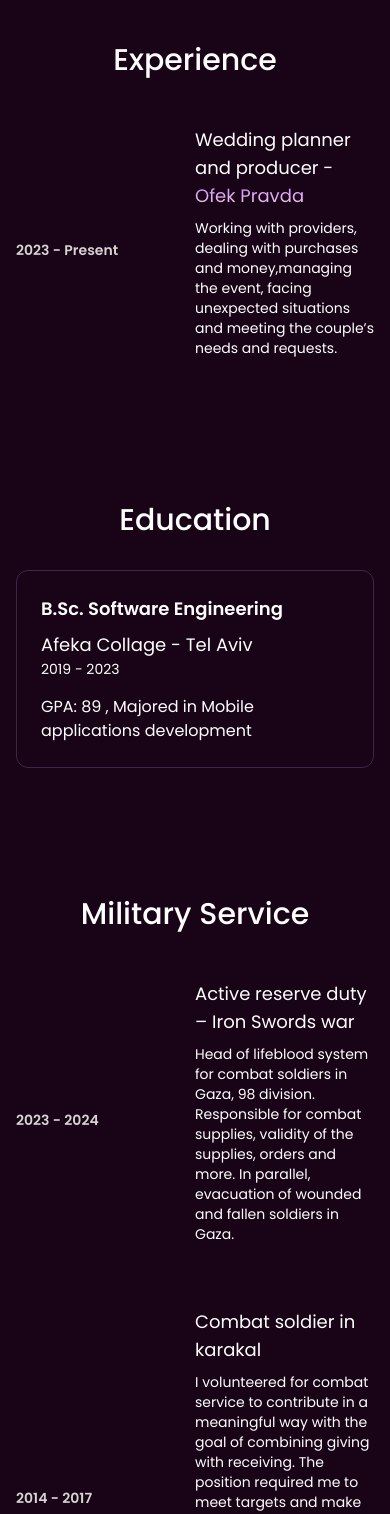
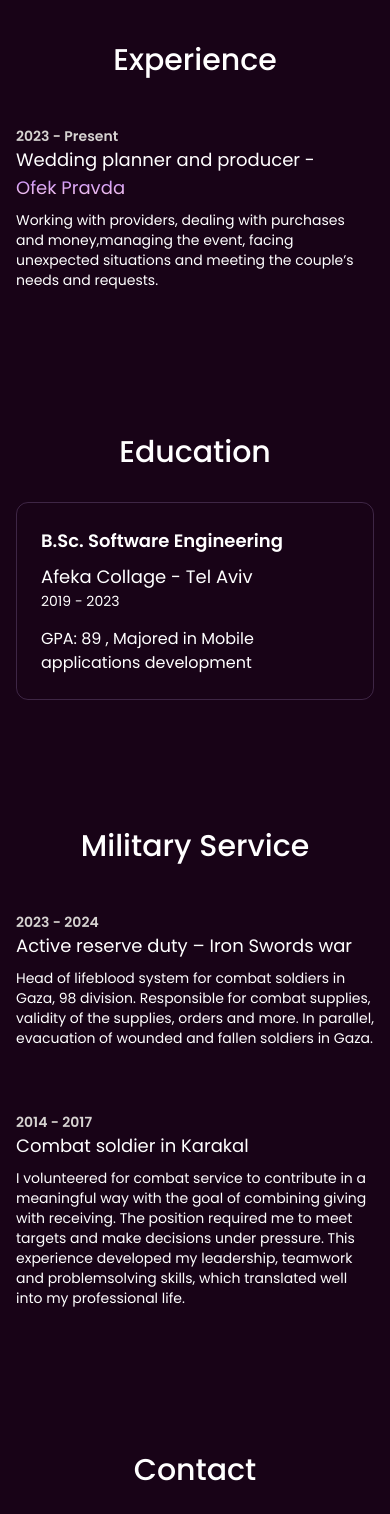
Before and after one commit to shacharml/portfolio-website, a React (Vite) app: page / in a window 390 px wide. Shown: the part 4860-6374 px from the top of the page. Built offline with nearby package versions, Linux system fonts and the light colour scheme.

Commit message:
Fix view on Mobile

```diff
--- a/constants/index.jsx
+++ b/constants/index.jsx
@@ -161,7 +161,7 @@ export const MILITARY_SERVICE = [
   },
   {
     yearRange: "2014 - 2017",
-    role: "Combat soldier in karakal",
+    role: "Combat soldier in Karakal",
     description:
       "I volunteered for combat service to contribute in a meaningful way with the goal of combining giving with receiving. The position required me to meet targets and make decisions under pressure. This experience developed my leadership, teamwork and problemsolving skills, which translated well into my professional life.",
   },
--- a/src/components/Experience.jsx
+++ b/src/components/Experience.jsx
@@ -13,16 +13,18 @@ const Experience = () => {
           {EXPERIENCES.map((exp, index) => (
             <div
               key={index}
-              className="flex items-center justify-between md:flex-row"
+              className="flex flex-col md:flex-row md:items-center md:justify-between"
             >
-              <div className="w-full text-sm font-semibold text-stone-300 md:w-1/4 lg:text-lg">
+              <div className="w-full text-sm font-semibold text-stone-300 order-1 md:order-none md:w-1/4 lg:text-lg">
                 {exp.yearRange}
               </div>
-              <div className="w-full md:w-3/4">
+              <div className="w-full order-2 md:w-3/4">
                 <h3 className="mb-2 text-lg lg:text-2xl">
                   {exp.role} -{" "}
-                  <span className="bg-gradient-to-b from-purple-400 to-pink-200 bg-clip-text text-transparent">
-                    {exp.company}
+                  <span className="block md:inline">
+                    <span className="bg-gradient-to-b from-purple-400 to-pink-200 bg-clip-text text-transparent">
+                      {exp.company}
+                    </span>
                   </span>
                 </h3>
                 <p className="mb-4 text-sm lg:text-base">{exp.description}</p>
--- a/src/components/Military.jsx
+++ b/src/components/Military.jsx
@@ -13,9 +13,9 @@ const Military = () => {
           {MILITARY_SERVICE.map((mil, index) => (
             <div
               key={index}
-              className="flex items-center justify-between md:flex-row"
-            >
-              <div className="w-full text-sm font-semibold text-stone-300 md:w-1/4 lg:text-lg">
+              className="flex flex-col-reverse md:flex-row md:items-center md:justify-between"
+              >
+                <div className="w-full text-sm font-semibold text-stone-300 order-1 md:order-none md:w-1/4 lg:text-lg">
                 {mil.yearRange}
               </div>
               <div className="w-full md:w-3/4">
```
